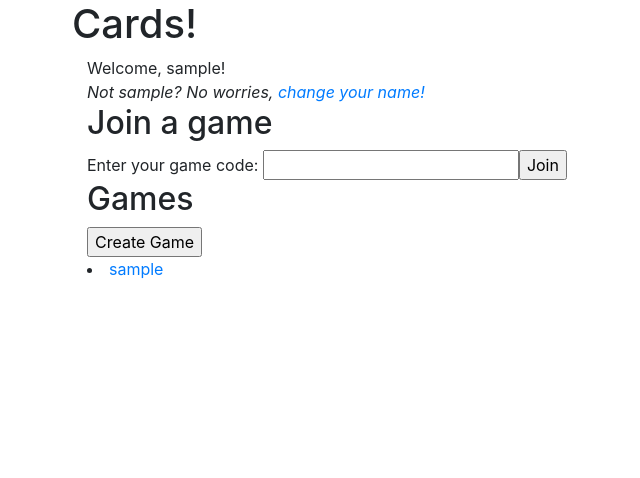
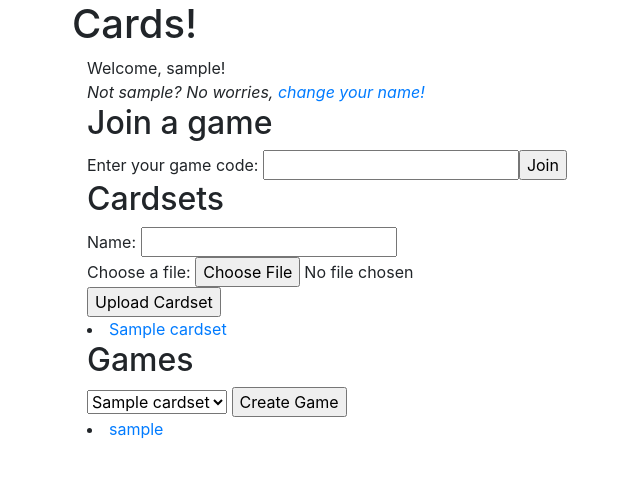
Before and after one commit to raymondberg/word_matching, a Flask app: template templates/home.html in a window 1280 px wide. Shown: the top 478 px of the page, without its empty margins (13-653 px from the left). Run offline with Flask 2, Linux system fonts and the light colour scheme; the visitor is signed in with stand-in values (Sample User, id 1); the template is opened without the code that fills it: most values are stand-ins (such as "Sample title", 1, 10 or a date in 2020); some libraries are stand-ins or nearby versions.

Commit message:
Add cardsets support

```diff
--- a/app.py
+++ b/app.py
@@ -1,7 +1,8 @@
+import json
 import os
 import re
+import random
 import string
-import random
 
 from flask import (
     Flask,
@@ -19,6 +20,7 @@ app.config['GAMEMASTER_CODE'] = os.environ['GAMEMASTER_CODE']
 socketio = SocketIO(app)
 
 games = {}
+cardsets = {}
 unambiguous_characters = [
   c for c in string.ascii_uppercase + string.digits if c not in 'B8G6I1l0OQDS5Z2'
 ]
@@ -26,12 +28,36 @@ unambiguous_characters = [
 def alphanumeric_only(value):
     return re.sub(r'[^A-Za-z0-9_ -]', '', value)
 
+def is_gamemaster():
+    return session.get('is_gamemaster', False)
+
 def random_string(length=5):
     return ''.join(random.choice(unambiguous_characters) for x in range(length))
 
+def slug_for_resource(resource):
+    while True:
+        slug = random_string()
+        if slug not in resource:
+            return slug
+
+def require_gamemaster(f):
+    def require_gamemaster_(*args, **kwargs):
+        if is_gamemaster():
+            return f(*args, **kwargs)
+        return redirect('/')
+    return require_gamemaster_
+
+class Cardset:
+    def __init__(self, slug, name, prompt_cards, response_cards):
+        self.slug = slug
+        self.name = name
+        self.prompt_cards = [c for c in prompt_cards if "PICK " not in c]
+        self.response_cards = response_cards
+
 class Game:
-    def __init__(self, slug):
+    def __init__(self, slug, cardset):
         self.slug = slug
+        self.cardset = cardset
         self.users = set()
 
     def add_user(self, username):
@@ -62,7 +88,7 @@ class Game:
 
 @app.route('/')
 def home():
-    return render_template('home.html', games=games)
+    return render_template('home.html', cardsets=cardsets, games=games)
 
 
 @app.route('/login', methods=['GET','POST'])
@@ -87,17 +113,33 @@ def login():
 
     return redirect('/')
 
+@require_gamemaster
+@app.route('/cardsets/create', methods=['POST'])
+def cardsets_create():
+    upload = request.files.get('cardset-file')
+    if upload and upload.filename and upload.filename.endswith('.json'):
+        cardset_data = json.load(upload)
+        if cardset_data.get('response_cards') and cardset_data.get('prompt_cards'):
+            slug = slug_for_resource(cardsets)
+            print(f"Saving cardset {slug}")
+            cardsets[slug] = Cardset(
+                slug,
+                name=request.form.get('name') or random_string(4),
+                prompt_cards=cardset_data['prompt_cards'],
+                response_cards=cardset_data['response_cards']
+            )
+    return redirect('/')
 
+@require_gamemaster
 @app.route('/games/create', methods=['POST'])
 def create_game():
-    while True:
-        slug = random_string()
-        if slug in games:
-            continue
-        print(f"Saving game {slug}")
-        games[slug] = Game(slug=slug)
+    slug = slug_for_resource(games)
+    cardset = cardsets.get(request.form.get('cardset'))
+    if cardset:
+        print(f"Saving game {slug} for cardset {cardset.name}")
+        games[slug] = Game(slug=slug, cardset=cardset)
         print(games)
-        return redirect('/')
+    return redirect('/')
 
 @app.route('/games/<string:game_slug>')
 def play(game_slug):
--- a/templates/gamelist.html
+++ b/templates/gamelist.html
@@ -1,6 +1,23 @@
+<div class="container">
+  <h2>Cardsets</h2>
+  <form action="/cardsets/create" method="post" enctype="multipart/form-data">
+    <div>Name: <input type="text" name="name"></div>
+    <div>Choose a file: <input type="file" name="cardset-file"/></div>
+    <div><input type="submit" value="Upload Cardset"></div>
+  </form>
+  {% for cardset in cardsets.values() %}
+    <li><a href="/cardsets/{{ cardset.slug }}">{{ cardset.name }}</a>
+  {% endfor %}
+</div>
+
 <div class="container">
   <h2>Games</h2>
   <form action="/games/create" method="post">
+    <select name="cardset">
+      {% for cardset in cardsets.values() %}
+        <option value="{{ cardset.slug }}">{{ cardset.name }}</option>
+      {% endfor %}
+    </select>
     <input type="submit" value="Create Game">
   </form>
 
--- a/templates/home.html
+++ b/templates/home.html
@@ -8,8 +8,8 @@
  <div>Welcome, {{ session['username'] }}!</div>
  <div><em>Not {{ session['username'] }}? No worries, <a href="/login">change your name!</a></em></div>
 
-<h2>Join a game</h2>
-<div>Enter your game code: <input id="game-code" type="text" /><input type="button" value="Join" onclick="joinGame()"/></div>
+  <h2>Join a game</h2>
+  <div>Enter your game code: <input id="game-code" type="text" /><input type="button" value="Join" onclick="joinGame()"/></div>
 {% else %}
 {% include 'login.html' %}
 {% endif %}
```
